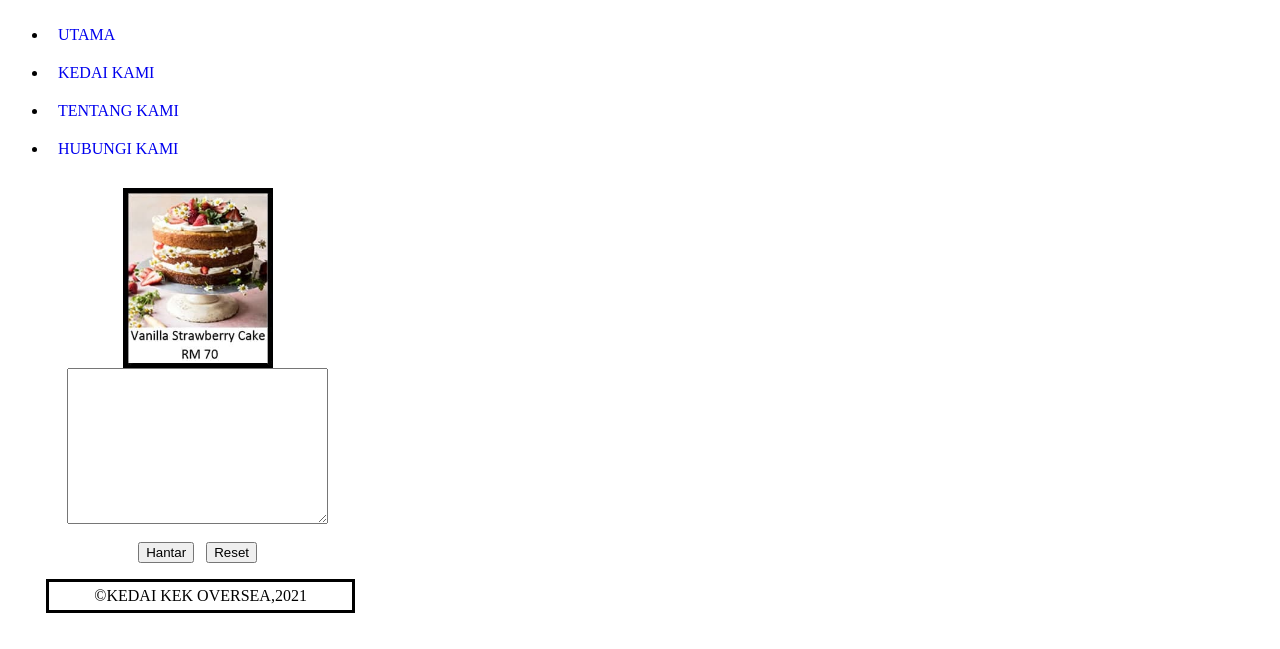
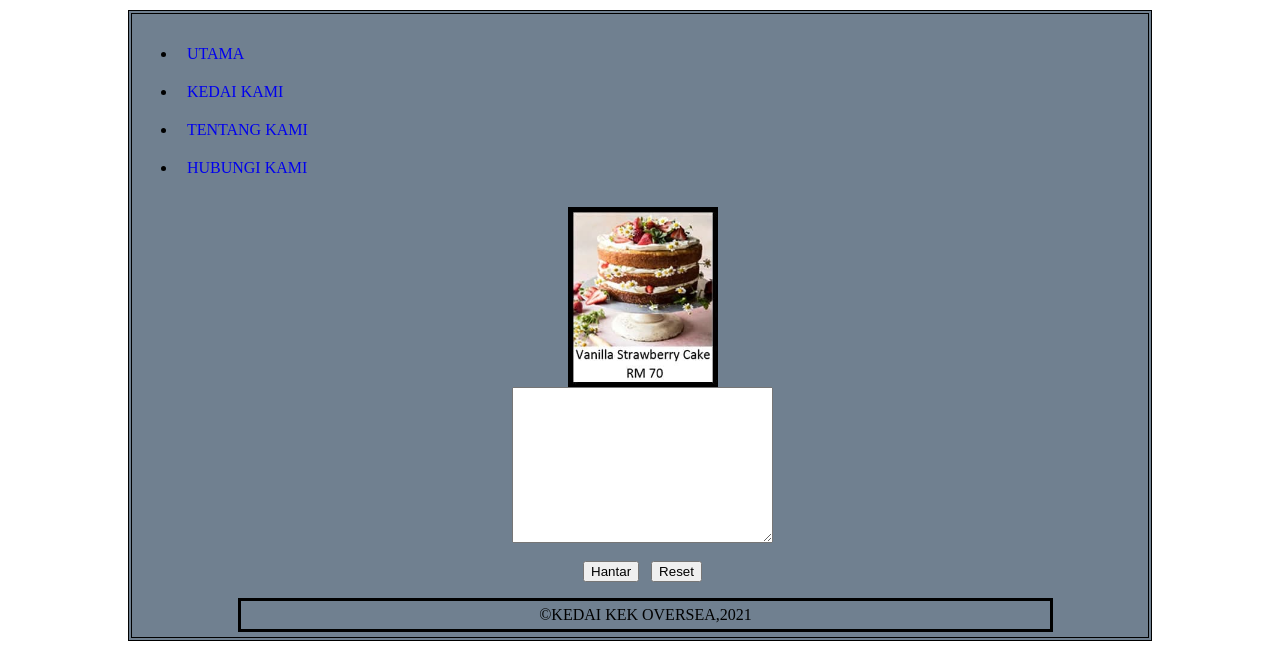
Before and after one commit to fxzhurin/KPD1023_KEDAI_KEK_OVERSEA, a plain HTML site: page komen.html in a window 1280 px wide. Shown: the part 184-833 px from the top of the page. Before the commit the page ends 800 px from the top, so only its background shows below. Drawn offline with Linux system fonts and the light colour scheme.

Commit message:
Update komen.html

```diff
--- a/komen.html
+++ b/komen.html
@@ -29,10 +29,15 @@
         font-weight: bold;
       }
       .menu {
-        width: 30%;
-        margin-top: 10px;
-        float: left;
-        margin: auto;
+         border-style: double;
+         border-width: 4;
+         width: 80%;
+         margin: auto;
+         margin-top: 10px;
+         padding-top: 5px;
+         padding-bottom: 5px;
+         padding-left: 5px;
+         background-color:slategray ;
       }
       a {
          text-decoration: none;
```
